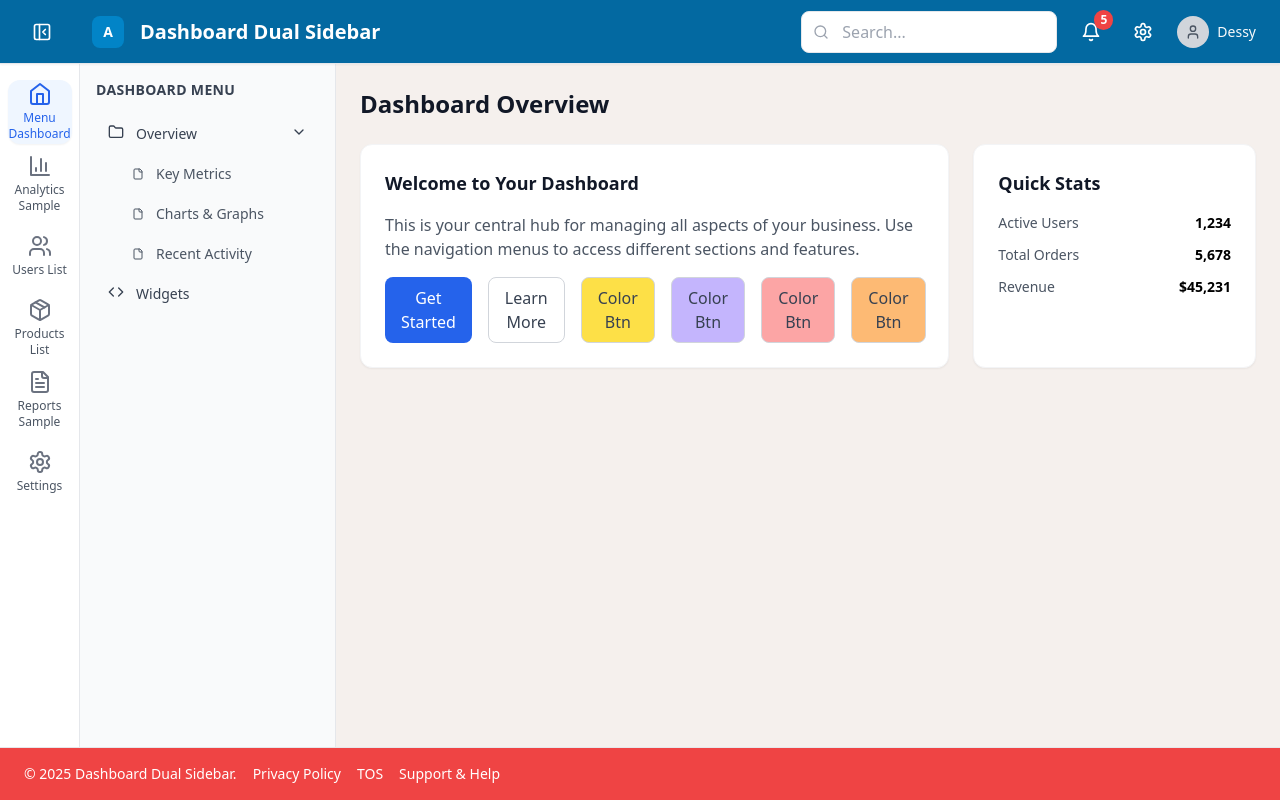
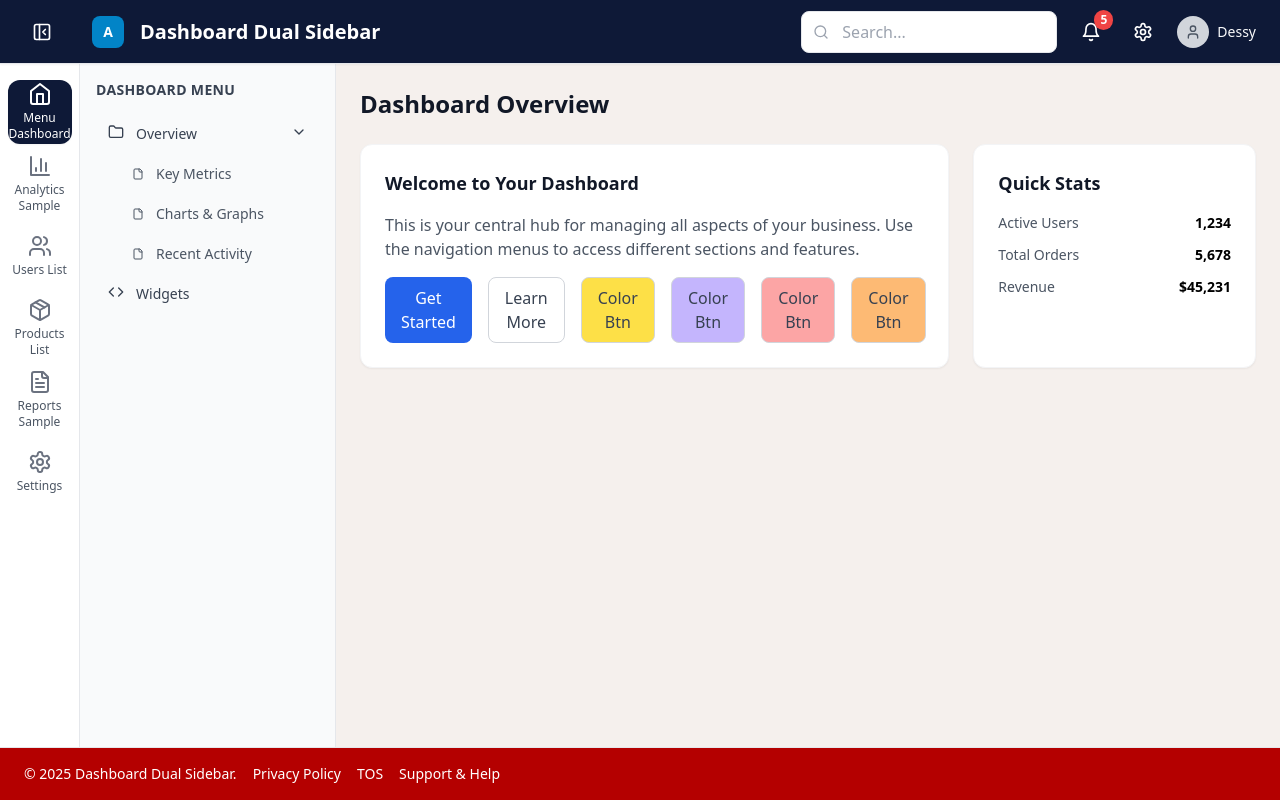
Before and after one commit to astralala/dashboard-dualsidebar, a React (Vite) app: page / in a window 1280 px wide. Built offline with nearby package versions, Linux system fonts and the light colour scheme.

Commit message:
merubah bg color dan css di class name
merubah bg color dan css di class name sesuai guide dari  https://github.com/Mochamad-Rizky/template-portal

```diff
--- a/src/components/Footer.jsx
+++ b/src/components/Footer.jsx
@@ -3,7 +3,7 @@ import { Heart } from 'lucide-react';
 
 const Footer = () => {
   return (
-    <footer className="bg-red-500 border-t border-gray-200 px-6 py-4">
+    <footer className="bg-dangerDjka border-t border-gray-200 px-6 py-4">
       <div className="flex items-center justify-between text-sm text-white">
         <div className="flex items-center space-x-4">
           <span>© 2025 Dashboard Dual Sidebar.</span>
--- a/src/components/Header.jsx
+++ b/src/components/Header.jsx
@@ -22,7 +22,8 @@ const Header = ({
   }, []);
 
   return (
-    <header className="bg-sky-700 shadow-sm border-b border-gray-200 h-16 flex items-center justify-between px-6 sticky top-0 z-50">
+    <header className="bg-primaryDjka shadow-sm border-b border-gray-200 h-16 flex items-center justify-between px-6 sticky top-0 z-50">
+
       <div className="flex items-center text-center">
         {/* Mobile Menu Button */}
         <button
--- a/src/components/Sidebar1.jsx
+++ b/src/components/Sidebar1.jsx
@@ -28,15 +28,15 @@ const Sidebar1 = ({
             onClick={() => setActiveMenu(item.id)}
             className={`${isMobile ? 'w-14 h-14' : 'w-16 h-16'} flex flex-col items-center justify-center rounded-xl transition-all duration-200 group ${
               isActive
-                ? 'bg-blue-50 text-blue-600 shadow-sm'
-                : 'text-gray-500 hover:text-gray-700 hover:bg-gray-50'
+                ? 'bg-primaryDjka text-blue-50 shadow-sm'
+                : 'text-gray-500 hover:text-gray-700 hover:bg-gray-100'
             }`}
           >
             <Icon className={`${isMobile ? 'w-5 h-5' : 'w-6 h-6'} mb-1 transition-transform group-hover:scale-110 ${
-              isActive ? 'text-blue-600' : ''
+              isActive ? 'text-white' : ''
             }`} />
             <span className={`${isMobile ? 'text-xs' : 'text-xs'} font-medium ${
-              isActive ? 'text-blue-600' : 'text-gray-600'
+              isActive ? 'text-white' : 'text-gray-600'
             }`}>
               {item.label}
             </span>
--- a/src/components/Sidebar2.jsx
+++ b/src/components/Sidebar2.jsx
@@ -119,7 +119,7 @@ const Sidebar2 = ({ activeMenu, activeSubMenu, setActiveSubMenu }) => {
                 className={`w-full flex items-start px-3 py-2 text-sm font-medium rounded-lg transition-colors ${
                   activeSubMenu === item.id
                     ? 'bg-blue-100 text-blue-700'
-                    : 'text-gray-700 hover:bg-white hover:text-gray-900'
+                    : 'text-gray-700 hover:bg-gray-100 hover:text-gray-900'
                 }`}
               >
                 <Icon className="w-4 h-4 mr-3" />
```
